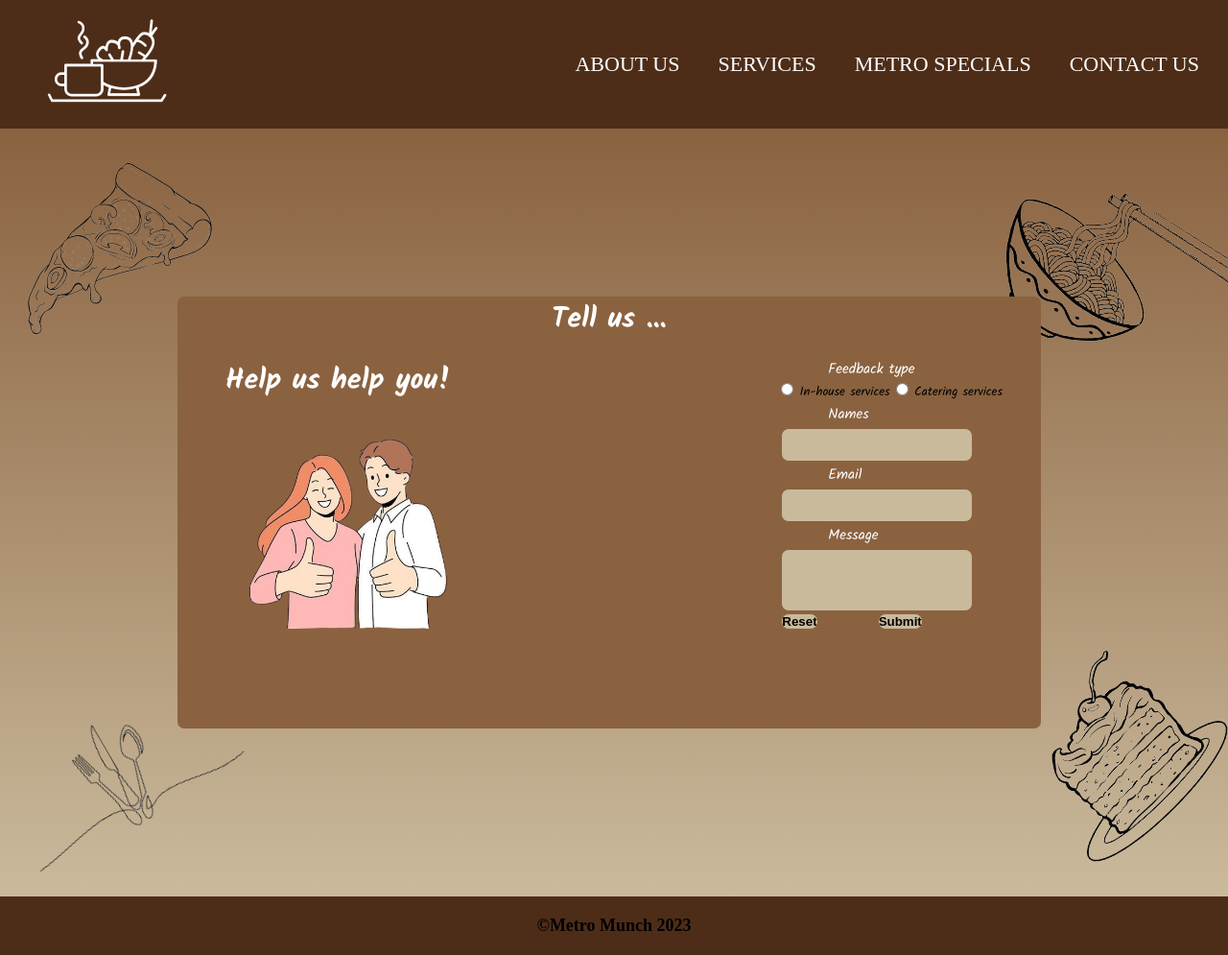
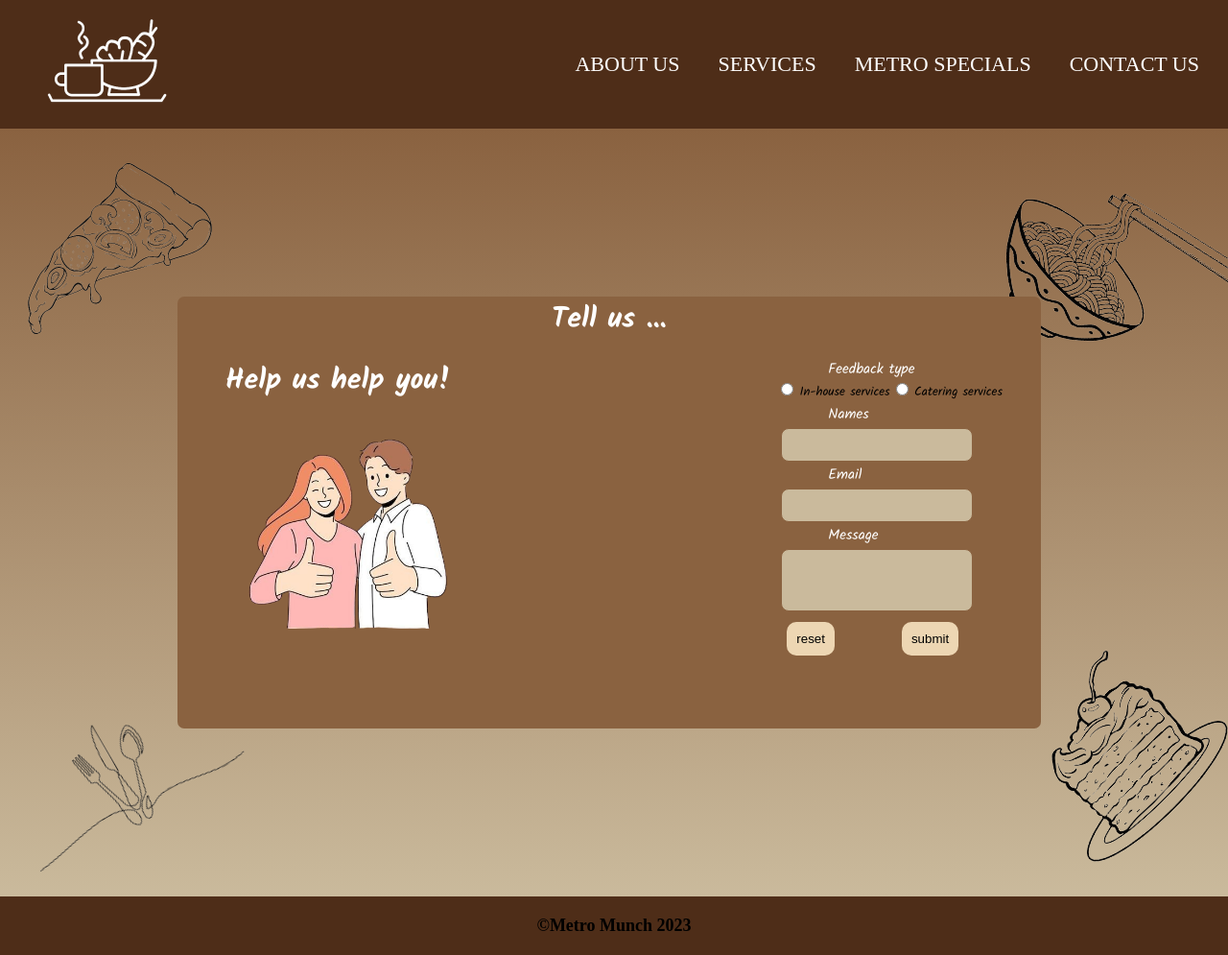
Before and after one commit to Karume-lab/Kwa-Mama, a Django app: page /feedback/ in a window 1280 px wide. Shown: the whole page at 96% size. Run offline with Django 5.2, Linux system fonts and the light colour scheme; some web fonts are replaced.

Commit message:
feedback update

```diff
--- a/static/css/core/feedback.css
+++ b/static/css/core/feedback.css
@@ -135,9 +135,10 @@
     margin-right: 40px;
 }
 
-.input-buttons input {
-    font-weight: 900;
-
+.reset-submit-buttons{
+    display: flex;
+    gap: 70px;
+    margin-top: 10px;
 }
 
 .reset-submit-buttons button{
@@ -149,7 +150,7 @@
 
 }
 .reset{
-    margin-left: 6px;
+    margin-left: 7px;
 }
 
 .thumbs-up img{
--- a/templates/core/feedback.html
+++ b/templates/core/feedback.html
@@ -52,9 +52,9 @@
               <p>Message</p>
               <input type="text" id="message" name="message" required />
             </div>
-            <div class="input-buttons">
-              <input type="reset" />
-              <input type="submit" />
+            <div class="reset-submit-buttons">
+              <button type="reset" class="reset" >reset</button>
+              <button type="submit" class="submit">submit</button>
             </div>
           </form>
           <!-- FORM END -->
```
